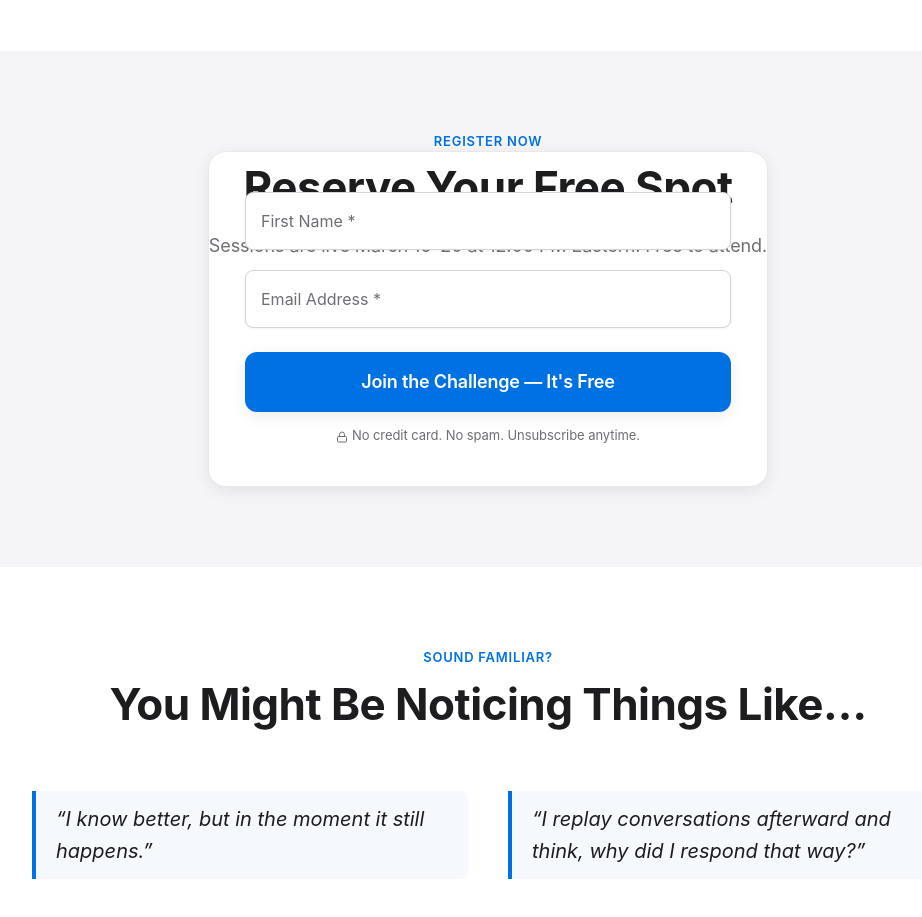
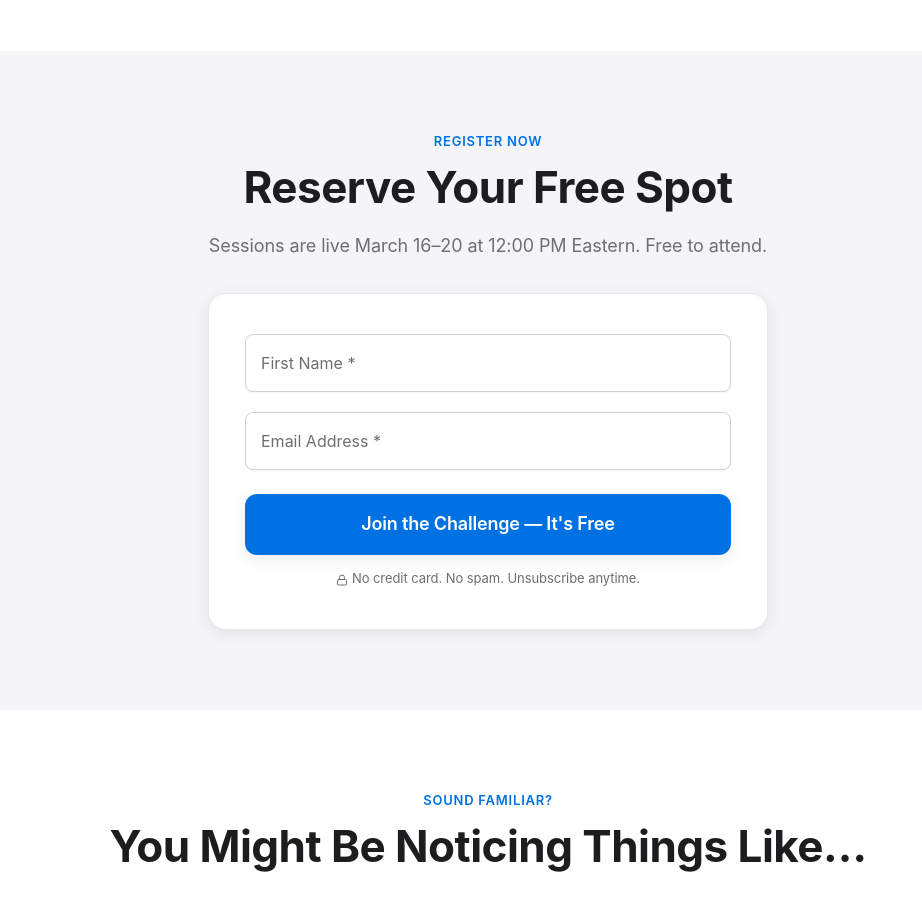
Before and after one commit to rbradshaw9/emotionalfreedomchallenge, a Next.js app: page / in a window 1280 px wide. Shown: the part 1060-1977 px from the top of the page, without its empty margins (152-1074 px from the left). Built offline with nearby package versions, Linux system fonts and the light colour scheme.

Commit message:
Fix form heading overlap: remove v2-spacer--sm wrapper misuse on registration section

```diff
--- a/app/(main)/page.tsx
+++ b/app/(main)/page.tsx
@@ -64,7 +64,7 @@ export default function RegistrationPage() {
       {/* Registration Form */}
       <section id="register" className="v2-section v2-section-muted">
         <div className="v2-container--sm">
-          <div className="v2-text-center v2-spacer--sm">
+          <div className="v2-text-center" style={{ marginBottom: '32px' }}>
             <span className="v2-kicker">Register Now</span>
             <h2 className="v2-h2">Reserve Your Free Spot</h2>
             <p className="v2-body v2-muted-text">Sessions are live March 16–20 at 12:00 PM Eastern. Free to attend.</p>
```
